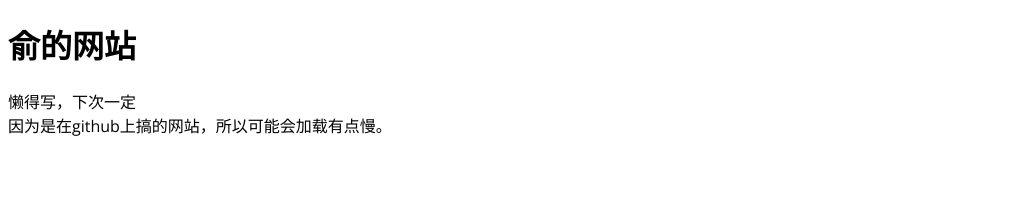
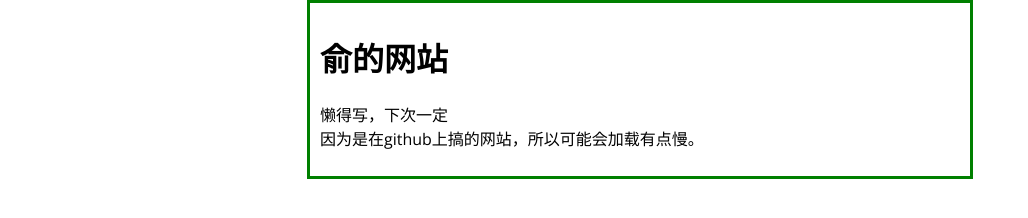
Before and after one commit to yuzhaosenxi12/yuzhaosenxi12.github.io, a plain HTML site: page index.html in a window 1280 px wide. Shown: the whole page, without its empty margins (0-1028 px from the left). Drawn offline with nearby package versions, Linux system fonts and the light colour scheme.

Commit message:
Update index.html

```diff
--- a/index.html
+++ b/index.html
@@ -9,8 +9,10 @@
 
 body {
   font-family: 'Open Sans', sans-serif;
-  justify-content: center;
-  align-items: center;
+  margin: auto;
+  width: 50%;
+  border: 3px solid green;
+  padding: 10px;
 }
 
 h1 {
```
